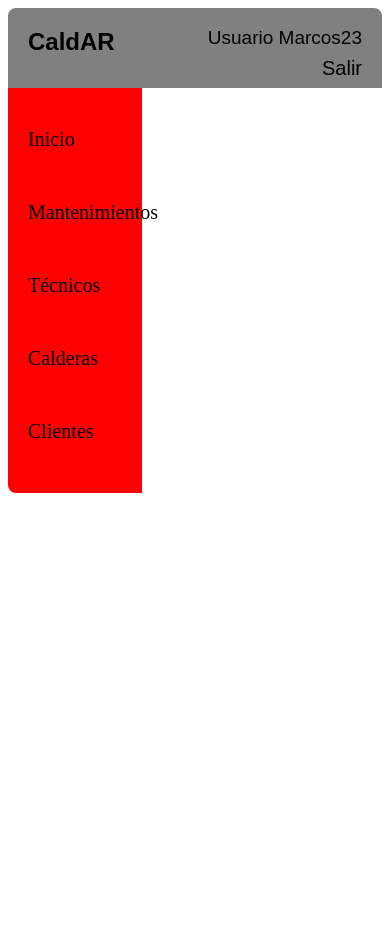
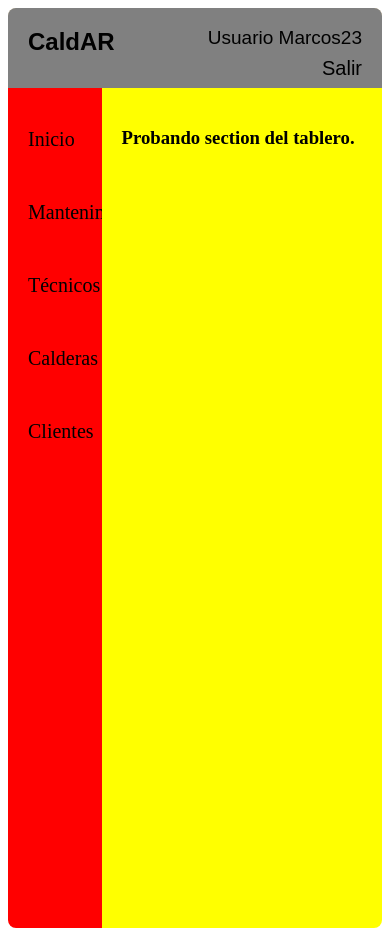
Before and after one commit to lucasdelmonte/React-Technicians, a React (Create React App) app: page / in a window 390 px wide. Before the commit the page ends 844 px from the top, so only its background shows below. Built offline with nearby package versions, Linux system fonts and the light colour scheme; the HTML template or start-up script is replaced by a standard one.

Commit message:
Se creo y diseño la primera version del componente TableTechnicians.

```diff
--- a/src/App.css
+++ b/src/App.css
@@ -1,38 +1,26 @@
-.App {
-  text-align: center;
+.app {
+  background-color: wheat;
+  border-radius: 8px;
+  margin-bottom: 30px;
 }
 
-.App-logo {
-  height: 40vmin;
-  pointer-events: none;
+.header {
+  height: 80px;
+  width: 100%;
 }
 
-@media (prefers-reduced-motion: no-preference) {
-  .App-logo {
-    animation: App-logo-spin infinite 20s linear;
-  }
+.prueba {
+  display: flex;
+  flex-direction: row;
+  height: 800px;
 }
 
-.App-header {
-  background-color: #282c34;
-  min-height: 100vh;
-  display: flex;
-  flex-direction: column;
-  align-items: center;
-  justify-content: center;
-  font-size: calc(10px + 2vmin);
-  color: white;
+.nav {
+  width: 25%;
+  height: 100%;
 }
 
-.App-link {
-  color: #61dafb;
+.table {
+  width: 75%;
+  height: 100%;
 }
-
-@keyframes App-logo-spin {
-  from {
-    transform: rotate(0deg);
-  }
-  to {
-    transform: rotate(360deg);
-  }
-}
--- a/src/App.js
+++ b/src/App.js
@@ -1,14 +1,25 @@
 import React from 'react';
+import './App.css';
 
 // Componentes
 import Header from './components/Header';
 import Nav from './components/Nav';
+import TableTechnicians from './components/TableTechnicians';
 
 function App() {
   return (
-    <div className="App">
-      <Header />
-      <Nav />
+    <div className="app">
+      <div className="header">
+        <Header />
+      </div>
+      <div className="prueba">
+        <div className="nav">
+          <Nav />
+        </div>
+        <div className="table">
+          <TableTechnicians />
+        </div>
+      </div>
     </div>
   );
 }
--- a/src/components/Header.js
+++ b/src/components/Header.js
@@ -23,7 +23,6 @@ const styleHeader = {
   backgroundColor: "gray",
   fontFamily: "sans-serif",
   padding: "0px 20px",
-  height: "80px",
   borderRadius: "8px 8px 0px 0px",
 };
 
--- a/src/components/Nav.js
+++ b/src/components/Nav.js
@@ -18,9 +18,8 @@ export default class Nav extends Component {
 const styleNav = {
   display: 'flex',
   flexDirection: 'column',
-  width: '25%',
+  padding: '20px 20px',
   height: '100%',
-  padding: '20px 20px',
   backgroundColor: 'red',
   borderRadius: '0px 0px 0px 8px'
 };
--- /dev/null
+++ b/src/components/TableTechnicians.js
@@ -0,0 +1,20 @@
+import React, { Component } from "react";
+
+export default class TableTechnicians extends Component {
+  render() {
+    return (
+      <div style={styleTable}>
+        <h3>Probando section del tablero.</h3>
+      </div>
+    );
+  }
+}
+
+const styleTable = {
+  display: 'flex',
+  flexDirection: 'column',
+  padding: '20px 20px',
+  height: '100%',
+  backgroundColor: 'yellow',
+  borderRadius: '0px 0px 8px 0px'
+}
```
Also changed, not shown: src/normalize.css (added).
